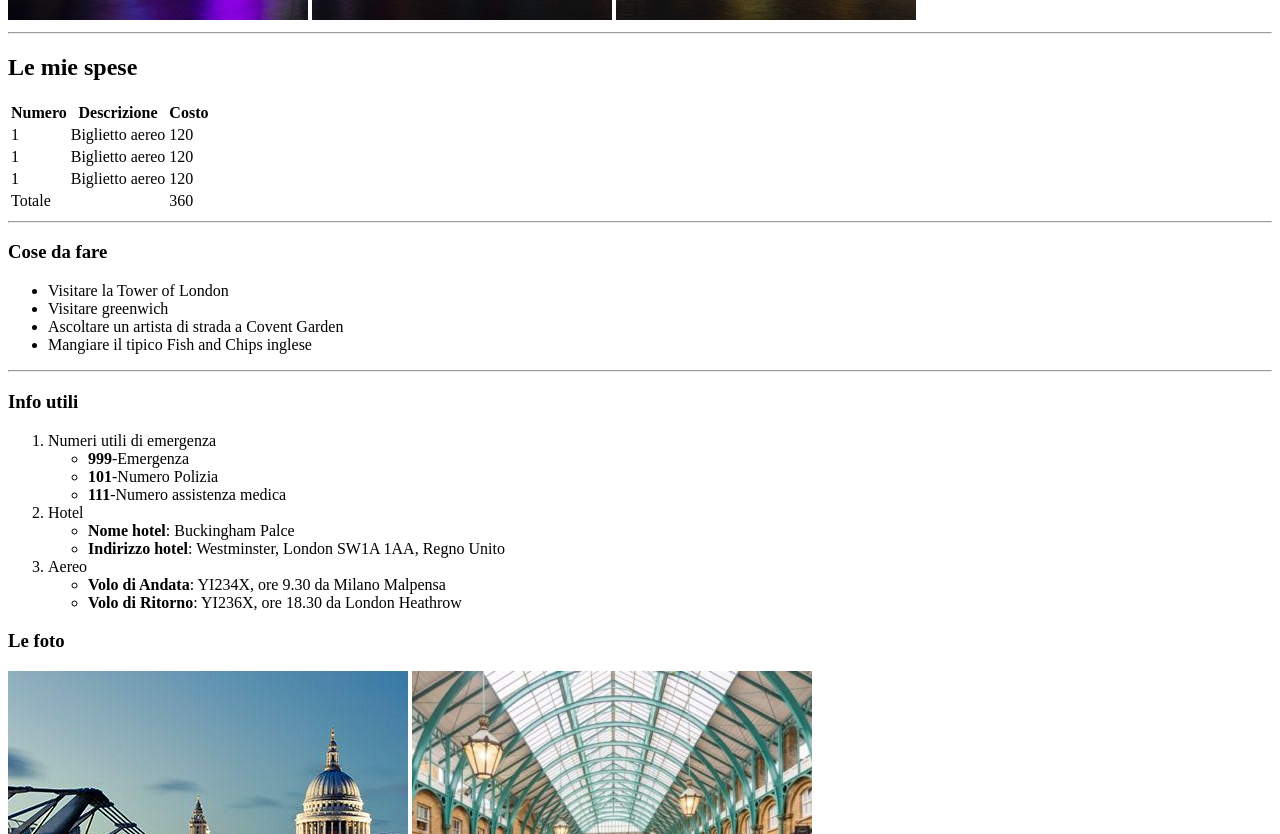
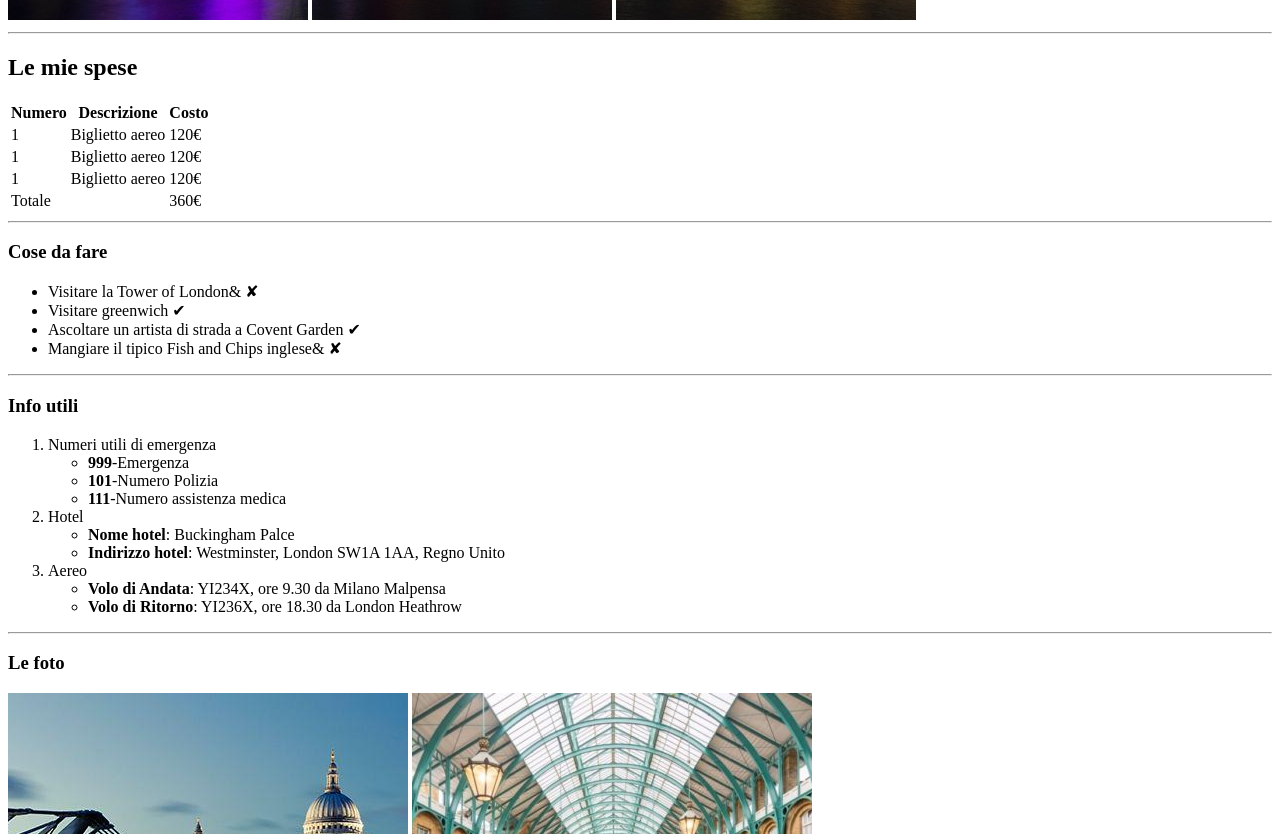
Before and after one commit to Massimo1204/html-london-trip, a plain HTML site: page index.html in a window 1280 px wide. Shown: the part 660-1494 px from the top of the page. Drawn offline with Linux system fonts and the light colour scheme.

Commit message:
aggiunti simboli

```diff
--- a/index.html
+++ b/index.html
@@ -25,31 +25,31 @@
             <tr>
                 <td>1</td>
                 <td>Biglietto aereo</td>
-                <td>120</td>
+                <td>120&#8364</td>
             </tr>
             <tr>
                 <td>1</td>
                 <td>Biglietto aereo</td>
-                <td>120</td>
+                <td>120&#8364</td>
             </tr>
             <tr>
                 <td>1</td>
                 <td>Biglietto aereo</td>
-                <td>120</td>
+                <td>120&#8364</td>
             </tr>
             <tr>
                 <td colspan="2">Totale</td>
-                <td>360</td>
+                <td>360&#8364</td>
             </tr>
         </table>
         <hr>
         <section class="sezione primo">
             <h3>Cose da fare</h3>
             <ul>
-                <li>Visitare la Tower of London</li>
-                <li>Visitare greenwich</li>
-                <li>Ascoltare un artista di strada a Covent Garden</li>
-                <li>Mangiare il tipico Fish and Chips inglese</li>
+                <li>Visitare la Tower of London& &#10008</li>
+                <li>Visitare greenwich &#10004</li>
+                <li>Ascoltare un artista di strada a Covent Garden &#10004</li>
+                <li>Mangiare il tipico Fish and Chips inglese& &#10008</li>
             </ul>
         </section>
         <hr>
@@ -81,6 +81,7 @@
             </ol>
         </section>
     </main>
+    <hr>
     <footer>
         <h3>Le foto</h3>
         <img src="img/london-image-1.jpg" alt="ponte">
```
